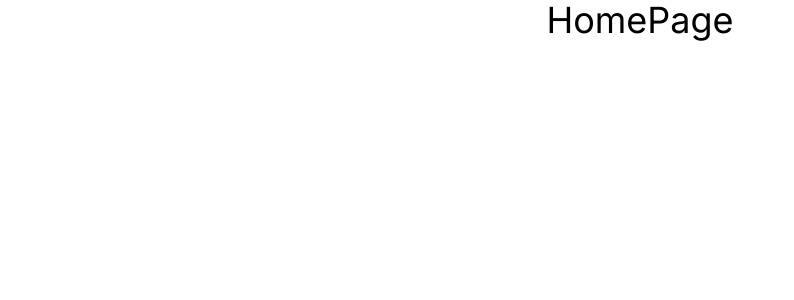
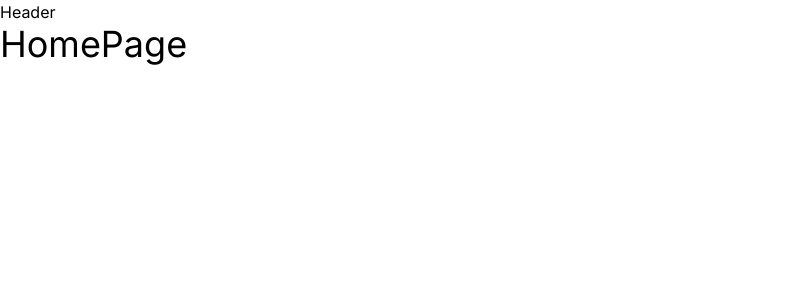
Before and after one commit to Shm-Rsuf/imdb-clone, a Next.js app: page / in a window 1280 px wide. Shown: the top 300 px of the page, without its empty margins (0-794 px from the left). Built offline with nearby package versions, Linux system fonts and the light colour scheme.

Commit message:
components folder added

```diff
--- a/app/layout.js
+++ b/app/layout.js
@@ -1,3 +1,4 @@
+import Header from "@/components/Header";
 import "./globals.css";
 import { Inter } from "next/font/google";
 
@@ -11,7 +12,12 @@
 export default function RootLayout({ children }) {
   return (
     <html lang="en">
-      <body className={inter.className}>{children}</body>
+      <body className={inter.className}>
+        {/* HEADER */}
+        <Header />
+
+        {children}
+      </body>
     </html>
   );
 }
--- a/app/page.js
+++ b/app/page.js
@@ -1,5 +1,5 @@
 const HomePage = () => {
-  return <main className="text-center text-4xl">HomePage</main>;
+  return <main className="text-4xl">HomePage</main>;
 };
 
 export default HomePage;
--- /dev/null
+++ b/components/Header.jsx
@@ -0,0 +1,5 @@
+const Header = () => {
+  return <section>Header</section>;
+};
+
+export default Header;
```
